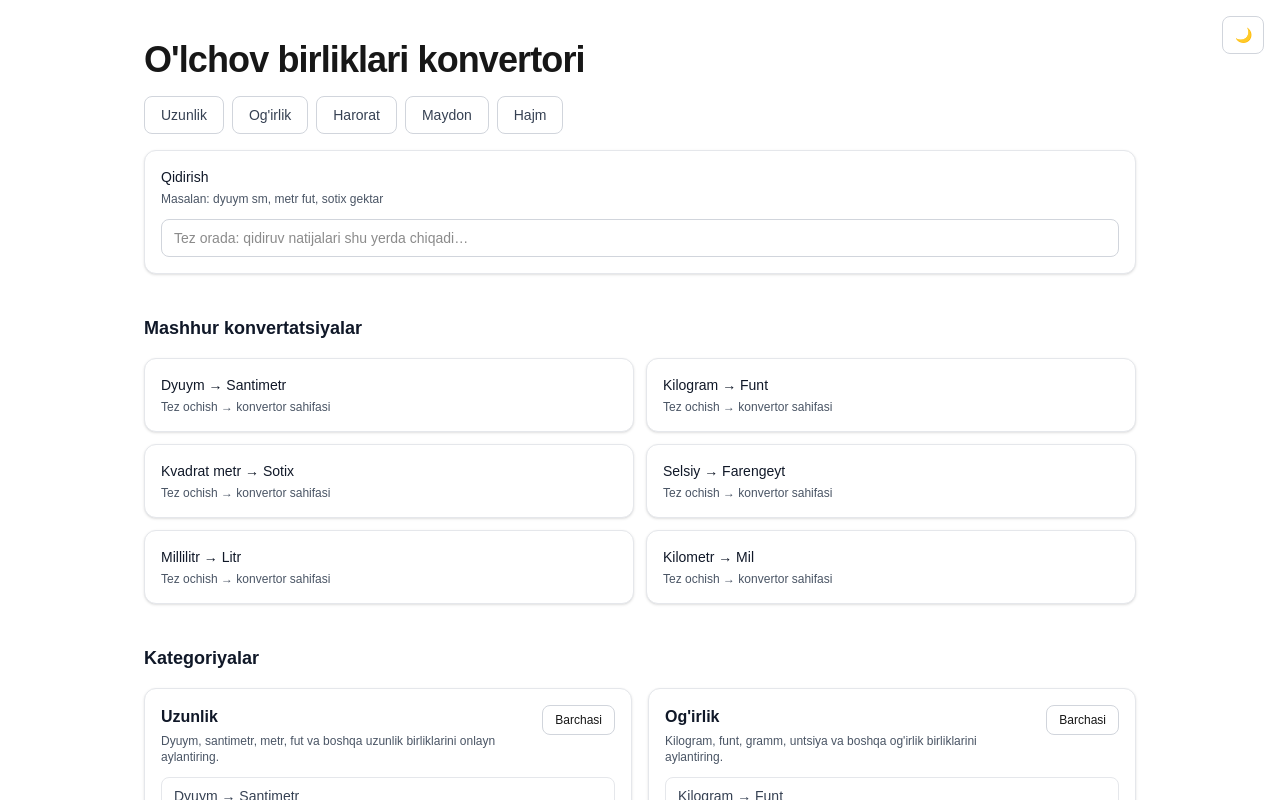
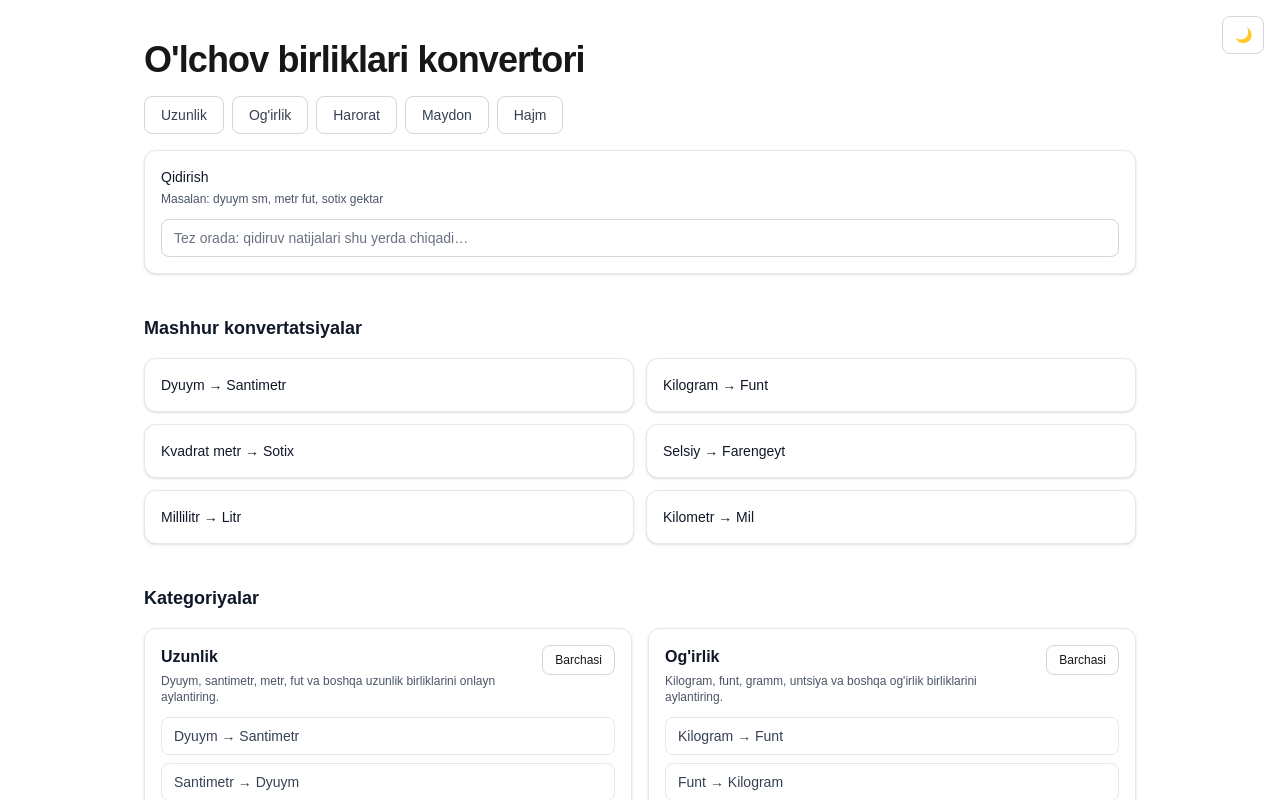
Before and after one commit to JKR007/olchov.uz, a Next.js app: page / in a window 1280 px wide. Shown: the top 800 px of the page. Built offline with nearby package versions, Linux system fonts and the light colour scheme.

Commit message:
enhance - app layout and page for darktheme

```diff
--- a/app/layout.tsx
+++ b/app/layout.tsx
@@ -36,6 +36,21 @@ export default function RootLayout({
                   var theme = localStorage.getItem('theme');
                   var systemPrefersDark = window.matchMedia('(prefers-color-scheme: dark)').matches;
                   var initialTheme = theme || (systemPrefersDark ? 'dark' : 'light');
+
+                  // Set inline styles immediately to prevent flash
+                  if (initialTheme === 'dark') {
+                    //  Comment this Part out - Intentionally
+                    // document.documentElement.style.setProperty('--background', '#0a0a0a');
+                    // document.documentElement.style.setProperty('--foreground', '#ededed');
+                  } else {
+                    document.documentElement.style.setProperty('--background', '#ffffff');
+                    document.documentElement.style.setProperty('--foreground', '#171717');
+                  }
+
+                  // Remove both classes first to ensure clean state
+                  document.documentElement.classList.remove('dark', 'light');
+
+                  // Explicitly set the correct class
                   if (initialTheme === 'dark') {
                     document.documentElement.classList.add('dark');
                   } else {
--- a/app/page.tsx
+++ b/app/page.tsx
@@ -87,7 +87,7 @@ export default function HomePage() {
           </p>
           <div className="mt-3">
             <input
-              className="w-full rounded-lg border border-gray-300 bg-white px-3 py-2 text-sm outline-none focus:ring-2 focus:ring-black/10 dark:border-gray-600 dark:bg-gray-700 dark:text-white"
+              className="w-full rounded-lg border border-gray-300 bg-white px-3 py-2 text-sm text-gray-900 placeholder:text-gray-500 outline-none focus:ring-2 focus:ring-black/10 dark:border-gray-600 dark:bg-gray-700 dark:text-white dark:placeholder:text-gray-400"
               placeholder="Tez orada: qidiruv natijalari shu yerda chiqadi…"
               disabled
             />
@@ -110,9 +110,6 @@ export default function HomePage() {
                 className="block rounded-xl border border-gray-200 bg-white p-4 shadow-sm transition-all hover:border-gray-300 hover:bg-gray-50 hover:shadow-md dark:border-gray-700 dark:bg-gray-800 dark:hover:border-gray-600 dark:hover:bg-gray-700"
               >
                 <div className="text-sm font-medium text-gray-900 dark:text-white">{name}</div>
-                <div className="mt-1 text-xs text-gray-600 dark:text-gray-400">
-                  Tez ochish → konvertor sahifasi
-                </div>
               </Link>
             );
           })}
```
